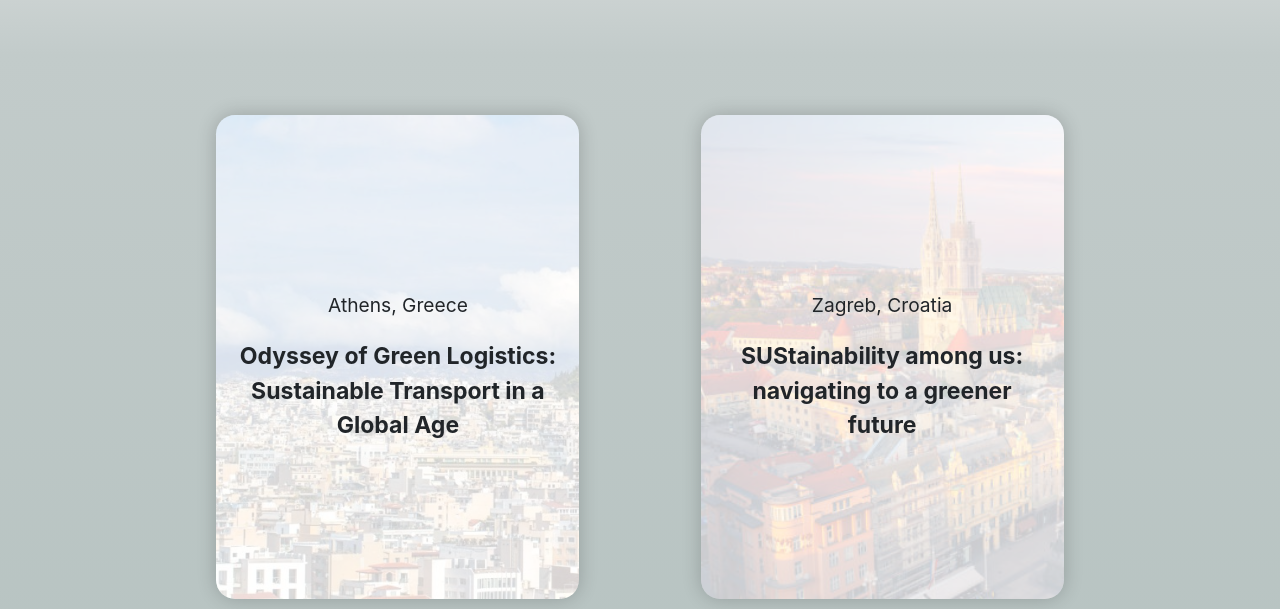
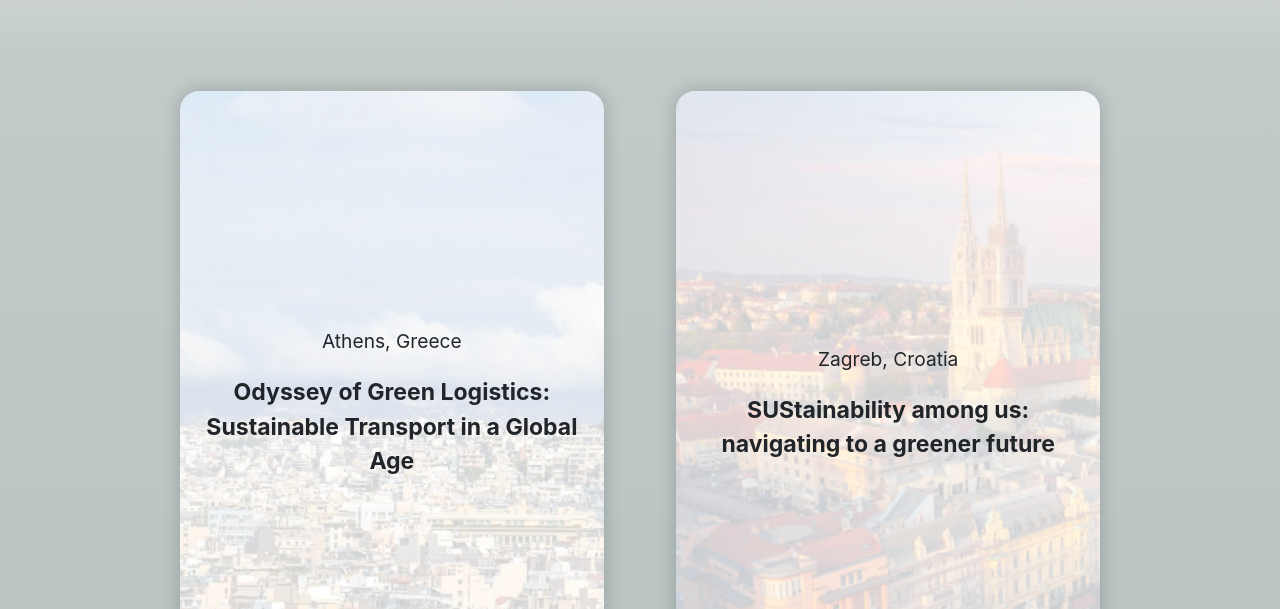
Before and after one commit to bestcluj/vivaldi-spring-2024, a plain HTML site: page index.html in a window 1280 px wide. Shown: the part 191-800 px from the top of the page. Drawn offline with nearby package versions, Linux system fonts and the light colour scheme.

Commit message:
Last tweaks, it's live

```diff
--- a/index.html
+++ b/index.html
@@ -2,7 +2,7 @@
 <html>
 
 <head>
-  <title>VIVALDI WINTER</title>
+  <title>BEST COURSES IN SPRING 2025</title>
   <meta charset="UTF-8" />
   <meta name="viewport" content="width=device-width, initial-scale=1" />
   <link rel="stylesheet" href="https://www.w3schools.com/w3css/4/w3.css" />
@@ -76,9 +76,9 @@
 
     .mycards .mycard {
       position: relative;
-      width: 30ch;
-      height: 40ch;
-      margin: 5ch;
+      width: 35ch;
+      height: 50ch;
+      margin: 3ch;
       font-size: 1.2rem;
       box-sizing: border-box;
     }
```
